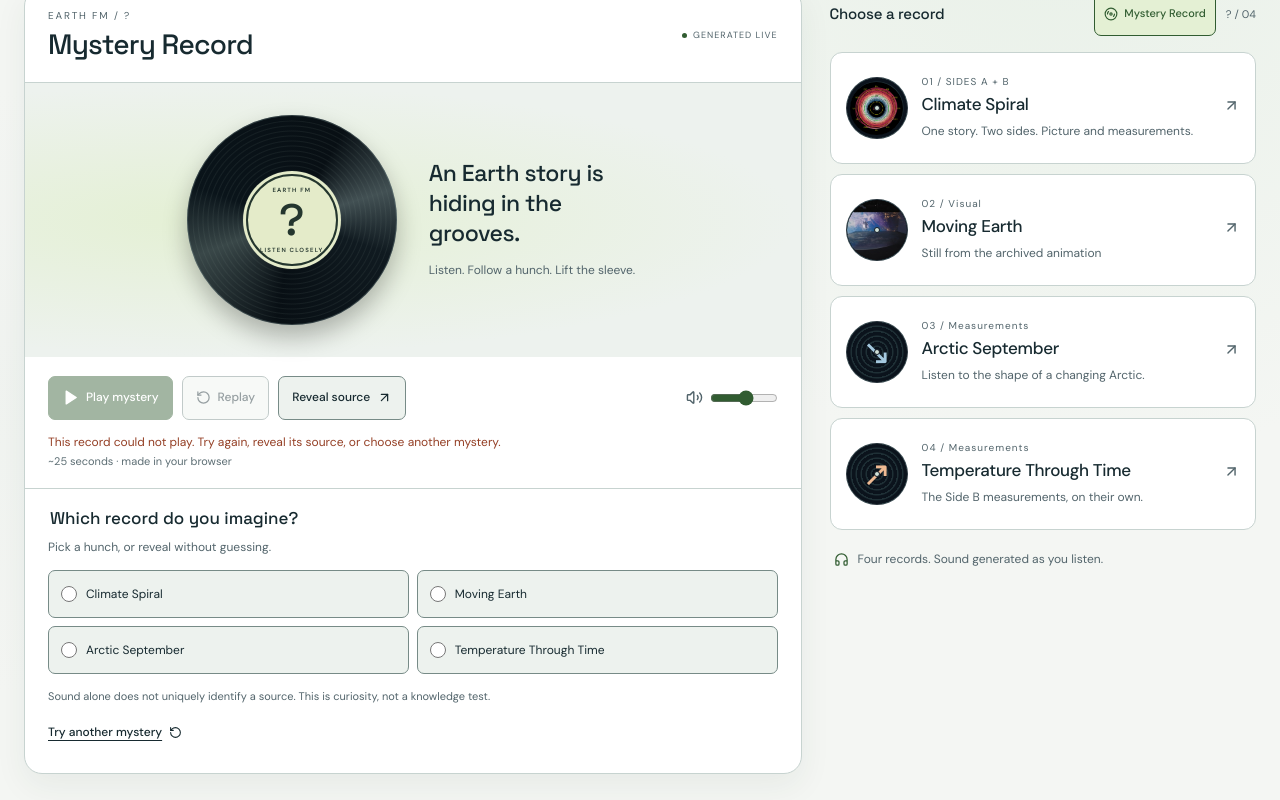
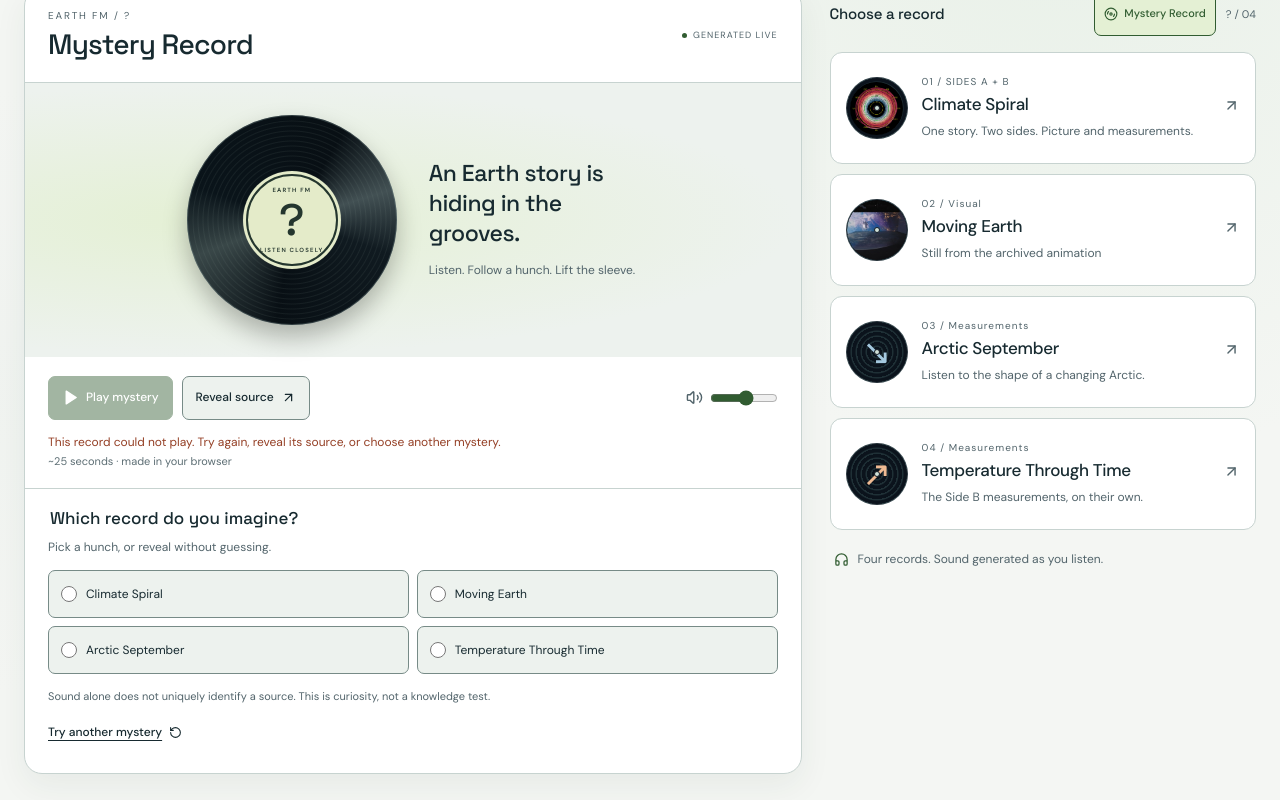
Before and after one commit to Yoriichi-0u0/earth-fm, a React (Vite) app: page / in a window 1280 px wide. Both pictures are taken after a click on the button "Mystery Record". Shown: the part 242-1042 px from the top of the page. Built offline with nearby package versions, Linux system fonts and the light colour scheme.

Commit message:
Use one clear Play Stop Replay control for mystery listening

```diff
--- a/src/components/MysteryRecord.tsx
+++ b/src/components/MysteryRecord.tsx
@@ -65,7 +65,7 @@ function MysteryRound({record,motion,volume,onVolume,onOpen,onNext,playback,sour
     </div>}
     {revealed&&<div className="mr-answer"><span className="mr-kicker">{t('UNDER THE SLEEVE')}</span><h3 ref={answer} tabIndex={-1}>{t(record.title)}</h3><p>{t(guess===null?"Here's the source. Curiosity is the point.":guess===record.id?'Your pick matched this round.':'Another record was in the grooves. Meet its source.')}</p>{guess&&<p className="mr-hunch">{t('Your hunch')}: {t(jukeboxRecords.find(item=>item.id===guess)!.title)}</p>}</div>}
     {source(revealed)}
-    <div className="mr-controls"><button className="mr-primary" type="button" disabled={!playback.ready} onClick={playback.active?playback.stop:play}>{playback.active?<Square aria-hidden="true" size={16}/>:<Play aria-hidden="true" size={17} fill="currentColor"/>}{t(playback.active?'Stop mystery':revealed?'Play again':'Play mystery')}</button><button type="button" disabled={!attempted||playback.active||!playback.ready} onClick={play}><RotateCcw aria-hidden="true" size={15}/>{t('Replay')}</button>{!revealed&&<button className="mr-reveal" type="button" onClick={reveal}>{t('Reveal source')}<ArrowUpRight aria-hidden="true" size={15}/></button>}<label className="mr-volume"><Volume2 aria-hidden="true" size={17}/><span className="sr-only">{t('Mystery volume')}</span><input type="range" min="0" max="1" step=".01" value={volume} onChange={event=>onVolume(Number(event.target.value))}/></label></div>
+    <div className="mr-controls"><button className="mr-primary" type="button" disabled={!playback.ready} onClick={playback.active?playback.stop:play}>{playback.active?<Square aria-hidden="true" size={16}/>:attempted?<RotateCcw aria-hidden="true" size={16}/>:<Play aria-hidden="true" size={17} fill="currentColor"/>}{t(playback.active?'Stop mystery':attempted?'Replay':revealed?'Play record':'Play mystery')}</button>{!revealed&&<button className="mr-reveal" type="button" onClick={reveal}>{t('Reveal source')}<ArrowUpRight aria-hidden="true" size={15}/></button>}<label className="mr-volume"><Volume2 aria-hidden="true" size={17}/><span className="sr-only">{t('Mystery volume')}</span><input type="range" min="0" max="1" step=".01" value={volume} onChange={event=>onVolume(Number(event.target.value))}/></label></div>
     <p className={`mr-status${playback.error?' mr-error':''}`} role={playback.error?'alert':'status'}>{t(!playback.ready&&!playback.error?'Loading the record…':status)} <span>{t('~25 seconds · made in your browser')}</span></p>
     {!revealed?<div className="mr-guess"><fieldset><legend>{t('Which record do you imagine?')}</legend><p>{t('Pick a hunch, or reveal without guessing.')}</p><div className="mr-choices">{jukeboxRecords.map(choice=><label key={choice.id}><input type="radio" name="mystery-guess" value={choice.id} checked={guess===choice.id} onChange={()=>setGuess(choice.id)}/><span>{t(choice.title)}</span></label>)}</div></fieldset><p className="mr-honesty">{t('Sound alone does not uniquely identify a source. This is curiosity, not a knowledge test.')}</p><button className="mr-next-link" type="button" onClick={onNext}>{t('Try another mystery')} <RotateCcw aria-hidden="true" size={13}/></button></div>:<div className="mr-provenance"><div className="mr-source-line"><span>{t(record.kind==='visual'?'Visual sound':'Measurement sound')}</span><a href={record.sourceUrl} target="_blank" rel="noreferrer">{t(record.source)} <ArrowUpRight aria-hidden="true" size={14}/></a></div><p>{t(record.meaning)}</p><p>{t(explanation)}</p><p className="mr-honesty">{t('Sound is an interpretation, not proof of an Earth-science conclusion.')}</p><div className="mr-finish"><button className="mr-primary" type="button" onClick={()=>onOpen(record.id)}><Disc3 aria-hidden="true" size={16}/>{t('Open full record')}</button><button type="button" onClick={onNext}>{t('Try another mystery')}<RotateCcw aria-hidden="true" size={14}/></button></div></div>}
   </section>;
```
Also changed, not shown: 1 other file (tests, documents, lock files or other folders).
